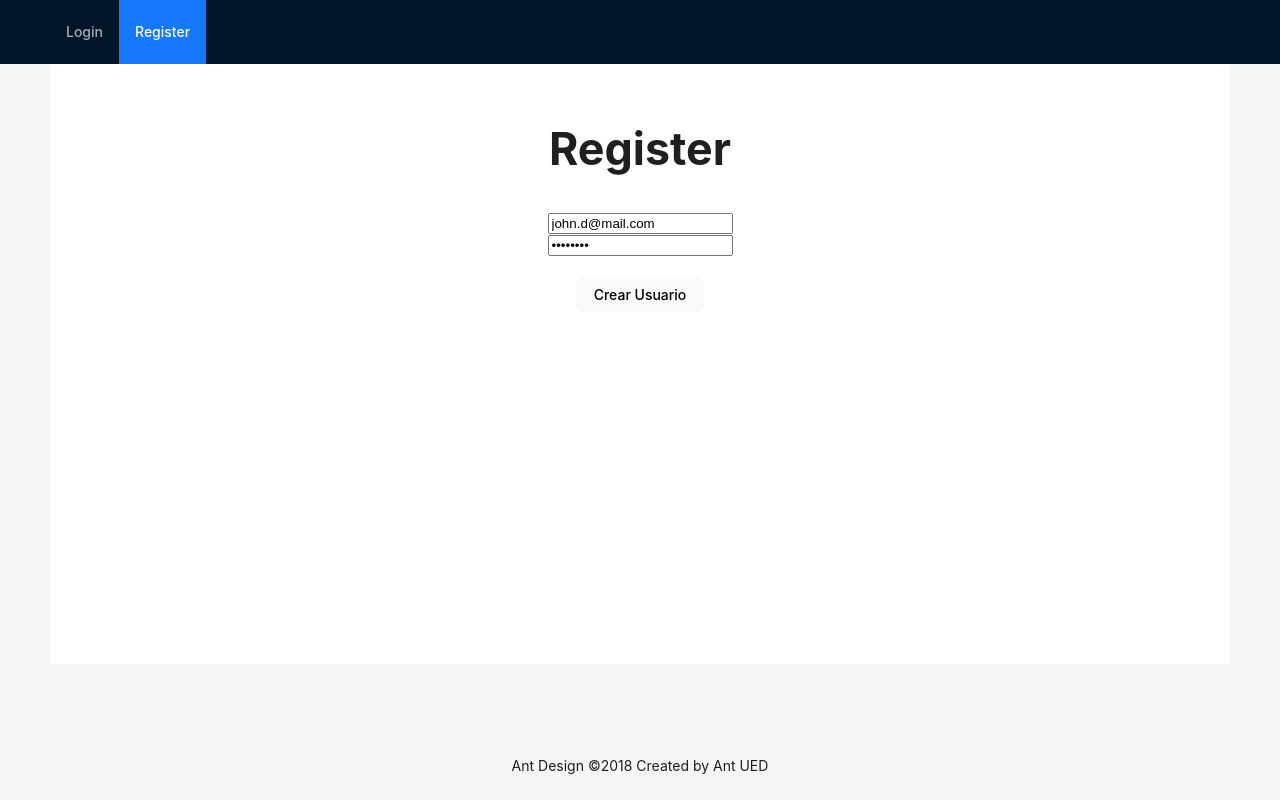
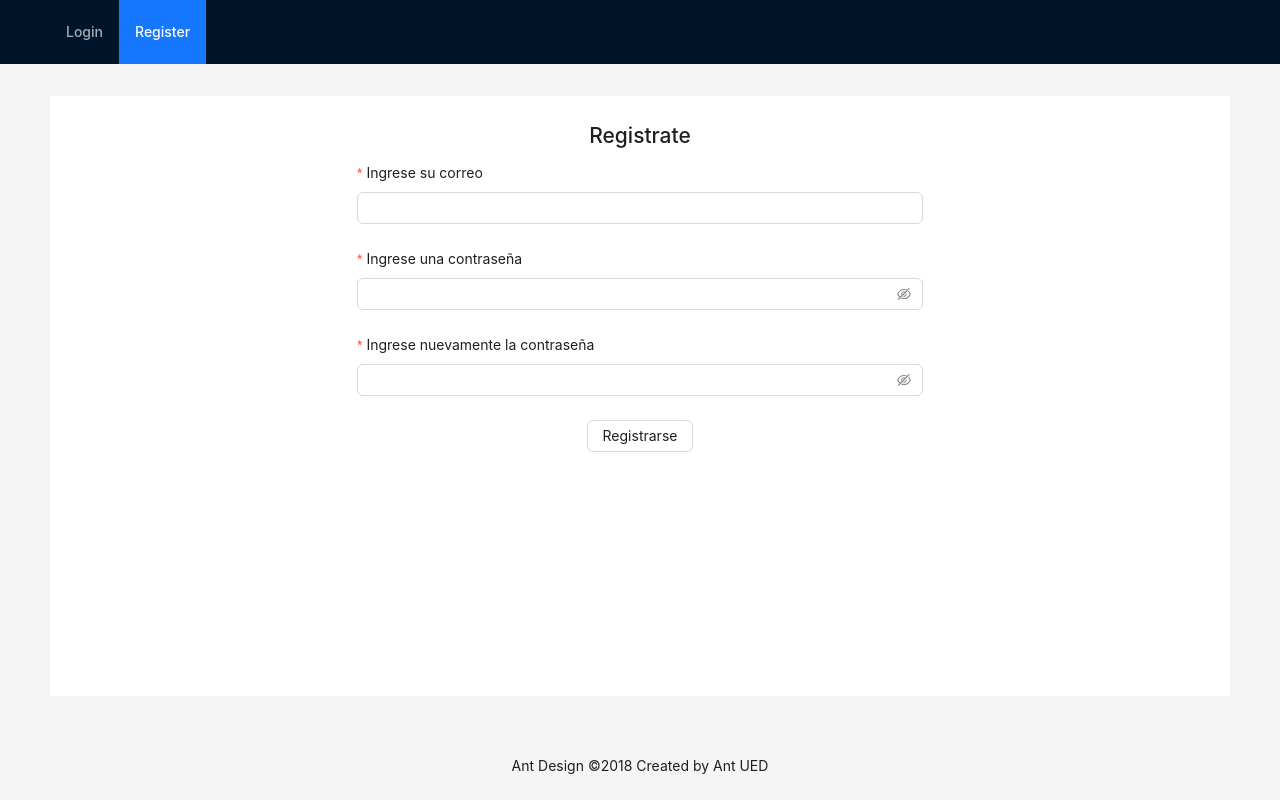
Before and after one commit to kleecollage/Vue-Fundamentals, a Vue app: page /register in a window 1280 px wide. Built offline with nearby package versions, Linux system fonts and the light colour scheme.

Commit message:
Views update
AntDesign immplemented

```diff
--- a/src/App.vue
+++ b/src/App.vue
@@ -26,7 +26,8 @@
     </a-layout-header>
 
     <a-layout-content style="padding: 0 50px;">
-      <div :style="{ background: '#fff', padding: '24px', minHeight: '75vh'}">
+      <a-breadcrumb style="margin: 16px 0" />
+      <div class="container">
         <div v-if="userStore.loadingSession"> loading user ... </div>
         <router-view></router-view>
       </div>
@@ -60,7 +61,6 @@ watch(
 </script>
 
 <style scoped>
-
 .site-layout-content {
   min-height: 280px;
   padding: 24px;
@@ -81,4 +81,14 @@ watch(
 [data-theme='dark'] .site-layout-content {
   background: #141414;
 }
+
+.container{
+  min-height: 75vh;
+  padding: 24px;
+  background: #fff;
+}
+
+.text-center{
+  text-align: center;
+}
 </style>
--- /dev/null
+++ b/src/components/AddForm.vue
@@ -0,0 +1,51 @@
+<template>
+  <a-form name="addform" autocomplete="off" layout="vertical" :model="formState" @finish="onFinish">
+
+    <a-form-item name="url" label="Ingrese una url" :rules="[{
+      required: true,
+      whitespace: true,
+      pattern: /^https?:\/\/[\w\-]+(\.[\w\-]+)+[/#?]?.*$/,
+      message: 'Esta URL no es valida'
+    }]">
+      <a-input v-model:value="formState.url" />
+    </a-form-item>
+
+    <a-form-item>
+      <a-button type="default" html-type="submit" :loading="databaseStore.loading">
+        Agregar URL
+      </a-button>
+    </a-form-item>
+
+  </a-form>
+</template>
+
+<script setup>
+import { reactive } from 'vue';
+import { useDatabaseStore } from '../stores/database'
+import { message } from "ant-design-vue";
+
+// CONSTS
+const databaseStore = useDatabaseStore();
+const formState = reactive({
+  url: ''
+})
+
+// METHODS
+const onFinish = async (value) => {
+  console.log('todo correcto ' + value)
+  const error = await databaseStore.addUrl(formState.url);
+  if (!error) {
+    return message.success('URL agregada')
+  }
+
+  switch(error) {
+    // TODO: buscar los cases de error
+    default:
+      message.error(
+        "Ocurrio un error en el servidor. Contacte con el administrador"
+      );
+      break;
+  }
+}
+
+</script>
--- a/src/main.js
+++ b/src/main.js
@@ -3,6 +3,7 @@ import './style.css'
 import App from './App.vue'
 import router from './router'
 import { createPinia } from 'pinia'
+import 'ant-design-vue/dist/reset.css';
 
 const app = createApp(App)
 const pinia = createPinia()
--- a/src/stores/database.js
+++ b/src/stores/database.js
@@ -14,10 +14,11 @@ import { auth, db } from '../firebaseConfig';
 import { nanoid } from 'nanoid';
 import router from '../router';
 
-export const userDatabaseStore = defineStore('database', {
+export const useDatabaseStore = defineStore('database', {
 	state: () => ({
 		documents: [],
 		loadingDoc: false,
+		loading: false,
 	}),
 	actions: {
 		// READ
@@ -47,6 +48,7 @@ export const userDatabaseStore = defineStore('database', {
 		},
 		// CREATE
 		async addUrl(name) {
+			this.loading = true
 			try {
 				const objetoDoc = {
 					name: name,
@@ -60,10 +62,13 @@ export const userDatabaseStore = defineStore('database', {
 				});
 			} catch (error) {
 				console.log(error);
+			} finally {
+				this.loading = false
 			}
 		},
 		// DELETE
 		async deleteUrl(id) {
+			this.loading = true
 			try {
 				const docRef = doc(db, 'urls', id);
 				const docSnap = await getDoc(docRef);
@@ -77,13 +82,19 @@ export const userDatabaseStore = defineStore('database', {
 				}
 
 				await deleteDoc(docRef);
+
 				this.documents = this.documents.filter((item) => item.id !== id);
+
 			} catch (error) {
-				console.log(error);
+				// console.log(error.code);
+				return error.message
+			} finally {
+				this.loading = false
 			}
 		},
 		// GET ONE
 		async getUrl(id) {
+			this.loading = true
 			try {
 				const docRef = doc(db, 'urls', id);
 				const docSnap = await getDoc(docRef);
@@ -95,10 +106,13 @@ export const userDatabaseStore = defineStore('database', {
 				return docSnap.data().name;
 			} catch (error) {
 				console.log(error.nessage);
+			} finally {
+				this.loading = false
 			}
 		},
 		// UPDATE
 		async updateUrl(id, name) {
+			this.loading = true
 			try {
 				const docRef = doc(db, 'urls', id);
 				const docSnap = await getDoc(docRef);
@@ -114,9 +128,15 @@ export const userDatabaseStore = defineStore('database', {
 				this.documents = this.documents.map((item) =>
 					item.id == id ? { ...item, name: name } : item
 				);
-        router.push('/')
+
+				router.push('/');
 			} catch (error) {
-				console.log(error);
+				console.log(error.message);
+
+				return error.message
+
+			} finally {
+				this.loading = false
 			}
 		},
 	},
--- a/src/stores/user.js
+++ b/src/stores/user.js
@@ -7,7 +7,7 @@ import {
 } from 'firebase/auth';
 import router from '../router';
 import { auth } from '../firebaseConfig';
-import { userDatabaseStore } from './database';
+import { useDatabaseStore } from './database';
 
 export const useUserStore = defineStore('userStore', {
 	state: () => ({
@@ -25,9 +25,10 @@ export const useUserStore = defineStore('userStore', {
 					password
 				);
 				this.userData = { email: user.email, uid: user.uid };
-				router.push('/');
+				router.push('/login');
 			} catch (error) {
-				console.log(error);
+				console.log(error.code);
+				return error.code
 			} finally {
 				this.loadingUser = false;
 			}
@@ -43,15 +44,16 @@ export const useUserStore = defineStore('userStore', {
 				);
 				this.userData = { email: user.email, uid: user.uid };
 				router.push('/');
-			} catch (e) {
-				console.log(e);
+			} catch (error) {
+				console.log(error.code);
+				return error.code
 			} finally {
 				this.loadingUser = false;
 			}
 		},
 
 		async logoutUser() {
-			const databaseStore = userDatabaseStore();
+			const databaseStore = useDatabaseStore();
 			databaseStore.$reset();
 			try {
 				await signOut(auth);
@@ -81,6 +83,5 @@ export const useUserStore = defineStore('userStore', {
 			});
 		},
 
-
 	},
 });
--- a/src/views/EditView.vue
+++ b/src/views/EditView.vue
@@ -1,32 +1,68 @@
 <template>
-  <h1>Edit ID: route.params</h1>
-  <form @submit.prevent="handleSubmit">
-    <input type="text" placeholder="Ingrese URL" v-model="url">
-    <br /> <br />
-    <button type="submit">Actualizar</button>
-  </form>
+  <h1>Edit ID: {{ route.params.id }}</h1>
+  <a-form name="editform" autocomplete="off" layout="vertical" :model="formState" @finish="onFinish">
+
+    <a-form-item name="url" label="Ingrese una url" :rules="[{
+      required: true,
+      whitespace: true,
+      pattern: /^https?:\/\/[\w\-]+(\.[\w\-]+)+[/#?]?.*$/,
+      message: 'Esta URL no es valida'
+    }]">
+      <a-input v-model:value="formState.url" />
+    </a-form-item>
+
+    <a-form-item>
+      <a-button type="default" html-type="submit" :loading="databaseStore.loading">
+        Actualizar
+      </a-button>
+    </a-form-item>
+
+  </a-form>
+
 
 </template>
 
 <script setup>
-// imports
-import { onMounted, ref } from 'vue';
+// IMPORTS
+import { onMounted, reactive } from 'vue';
 import { useRoute } from 'vue-router';
-import { userDatabaseStore } from '../stores/database';
+import { useDatabaseStore } from '../stores/database';
+import { message } from 'ant-design-vue';
 
-// consts
+// CONSTS
 const route = useRoute();
-const databaseStore = userDatabaseStore();
-const url = ref('');
+const databaseStore = useDatabaseStore();
+const formState = reactive({
+  url: "",
+})
 
-// methods
-const handleSubmit = () => {
-  // TODO: validaciones dle input
-  databaseStore.updateUrl(route.params.id, url.value);
+// METHODS
+const onFinish = async (value) => {
+  console.log('todo correcto ' + value)
+  const error = await databaseStore.updateUrl(route.params.id, formState.url);
+  if (!error) {
+    formState.url = "";
+    return message.success('URL actualizada')
+  }
+
+  switch (error) {
+    // TODO: buscar los cases de error
+    default:
+      message.error(
+        "Ocurrio un error en el servidor. Contacte con el administrador"
+      );
+      break;
+  }
 }
 
-onMounted( async() => {
-  url.value = await databaseStore.getUrl(route.params.id)
+// el siguiente metodo se sustituye por el uso de ant-design
+// const handleSubmit = () => {
+//   // TODO: validaciones dle input
+//   databaseStore.updateUrl(route.params.id, url.value);
+// }
+
+onMounted(async () => {
+  formState.url = await databaseStore.getUrl(route.params.id)
 })
 
 // calls
--- a/src/views/HomeView.vue
+++ b/src/views/HomeView.vue
@@ -1,38 +1,64 @@
 <template>
   <h1>Home</h1>
   <p>Bienvenido {{ userStore.userData?.email }}</p>
+  <!-- COMPONENTE -->
+  <add-form />
+  <!-- TODO: SPINNER -->
+  <p v-if="databaseStore.loadingDoc">Loading Docs ....</p>
+  <!-- DATA CONTENT -->
+   <a-space direction="vertical" v-if="!databaseStore.loadingDoc" style="width: 100%">
+     <a-card v-for="item of databaseStore.documents" :title="'SHORT - ' + item.short" style="background-color: lightcyan;">
+      <template #extra />
+      <p>URL: {{ item.name }}</p>
+      <a-space>
+        <a-button type="default" @click="router.push(`/edit/${item.id}`)">
+          Editar
+        </a-button>
 
-  <form @submit.prevent="handleSubmit">
-    <input v-model="url" type="text" placeholder="Ingrese URL " />
-    <button type="submit">Agregar</button>
-  </form>
-
-  <p v-if="databaseStore.loadingDoc">Loading Docs ....</p>
-  <ul v-else>
-    <li v-for="item in databaseStore.documents" :key="item.id">
-       ID: {{ item.id }} <br /> URL: {{ item.name }} <br /> SHORT: {{ item.short }} <br />
-       <button @click="databaseStore.deleteUrl(item.id)">Eliminar</button> &nbsp;
-       <button @click="router.push(`/edit/${item.id}`)">Editar</button>
-       <hr /> <br />
-    </li>
-  </ul>
+        <a-popconfirm
+         title="¿Seguro deseas eliminar este elemento?"
+         ok-text="Awebo Perro"
+         cancel-text="En otro momento"
+         @confirm="confirm(item.id)"
+         @cancel="cancel"
+        >
+          <a-button danger :disabled="databaseStore.loading"> <!-- se sustituye por el metodo sugerido de ant-design @click="databaseStore.deleteUrl(item.id) -->
+            Eliminar
+          </a-button>
+        </a-popconfirm>
+     </a-space>
+     </a-card>
+   </a-space>
 </template>
 
 <script setup>
 import { useUserStore } from '../stores/user';
-import { userDatabaseStore } from '../stores/database';
-import { ref } from 'vue';
+import { useDatabaseStore } from '../stores/database';
 import { useRouter } from 'vue-router';
+import { message } from 'ant-design-vue';
 
 const router = useRouter();
 const userStore = useUserStore();
-const databaseStore = userDatabaseStore();
-const url = ref('');
+const databaseStore = useDatabaseStore();
 
-const handleSubmit = () => {
-  // TODO: validaciones de la url
-  databaseStore.addUrl(url.value);
+const confirm = async(id) => {
+  const error = await databaseStore.deleteUrl(id)
+  if (!error) {
+    return message.success('Se elimino correctamente')
+  }
+  return message.error(error)
 }
+
+const cancel = () => {
+  message.success('El elemento se conserva')
+}
+
+// Sustiumos el siguiente metodo en el componente <add-form/>
+// const url = ref('');
+// const handleSubmit = () => {
+//   // TODO: validaciones de la url
+//   databaseStore.addUrl(url.value);
+// }
 
 databaseStore.getUrls();
 
--- a/src/views/LoginView.vue
+++ b/src/views/LoginView.vue
@@ -1,30 +1,96 @@
 <template>
-  <h1>Login</h1>
-  <form @submit.prevent="handleSubmit">
-    <input type="email" placeholder="Ingrese su email" v-model.trim="email">
-    <br />
-    <input type="password" placeholder="Ingrese su contraseña" v-model.trim="password">
-    <br /> <br />
-    <button type="submit" :disabled="userStore.loadingUser">Acceder</button>
-  </form>
+  <h2 class="text-center">Iniciar Sesion</h2>
+  <a-row>
+    <a-col :xs="{span: 24}" :sm="{span: 12, offset: 6}" >
+      <!-- @submit.prevent="handleSubmit" -->
+      <a-form
+        name="basicLogin"
+        autocomplete="off"
+        layout="vertical"
+        :model="formState"
+        @finish="onFinish"
+        @finishFailed="onFinishFailed"
+      >
+        <a-form-item
+          name="email"
+          label="Ingresa tu correo"
+          :rules="[{
+            required: true,
+            whitespace: true,
+            type: 'email',
+            message: 'ingresa un correo valido'
+          }]"
+        >
+          <a-input v-model:value="formState.email"></a-input>
+        </a-form-item>
+
+        <a-form-item
+          name="password"
+          label="Ingresa tu contraseña"
+          :rules="[{
+            required: true,
+            min: 6,
+            message: 'ingresa una contraseña de almenos 6 caracteres',
+          }]"
+        >
+          <a-input-password v-model:value="formState.password"></a-input-password>
+        </a-form-item>
+
+        <a-button type="default" html-type="submit" :loading="userStore.loadingUser">
+          Acceder
+        </a-button>
+
+      </a-form>
+    </a-col>
+  </a-row>
 </template>
 
 <script setup>
-import { ref } from 'vue';
+import { reactive } from 'vue';
 import { useUserStore } from '../stores/user';
+import { message } from 'ant-design-vue';
 
+// CONSTS
+// const email = ref('john.d@mail.com');
+// const password = ref('12345678');
 const userStore = useUserStore();
+const formState = reactive({
+  email: "john.d@mail.com",
+  password: "12345678"
+})
 
-const email = ref('john.d@mail.com');
-const password = ref('12345678');
+// METHODS
+/* ahora validamos desde ant-design
+const handleSubmit = async() => {
+  // if (!email.value || password.value.length < 6) {
+  //   return alert('¡Hay campos vacios!')
+  // }
+   await userStore.loginUser(formState.email, formState.password)
+}
+*/
 
+const onFinish = async(values) => {
+  console.log("Success: ", values)
+  const error = await userStore.loginUser(formState.email, formState.password)
 
-const handleSubmit = async() => {
-  if (!email.value || password.value.length < 6) {
-    return alert('¡Hay campos vacios!')
+  if (!error){
+    return message.success('Bienvenido')
   }
-  await userStore.loginUser(email.value, password.value)
+
+  switch (error) {
+    // TODO: implementar mas cases
+    case 'auth/invalid-credential':
+      message.warning('Usuario o contraseña invalidos')
+      break;
+    default:
+      message.warning('Ha ocurrido un error. Contacte al administrador')
+      break;
+  }
 }
+
+const onFinishFailed = errorInfo => {
+  console.log('Failed: ', errorInfo);
+};
 
 
 </script>
--- a/src/views/RegisterView.vue
+++ b/src/views/RegisterView.vue
@@ -1,33 +1,111 @@
 <template>
-  <h1>Register</h1>
-  <form @submit.prevent="handleSubmit">
-    <input type="email" placeholder="Ingrese su email" v-model.trim="email">
-    <br />
-    <input type="password" placeholder="Ingrese su contraseña" v-model.trim="password">
-    <br /> <br />
-    <button type="submit" :disabled="userStore.loadingUser">Crear Usuario</button>
-  </form>
+  <h2 class="text-center">Registrate</h2>
+  <a-row>
+    <a-col :xs="{span: 24}" :sm="{span: 12, offset: 6}">
+      <a-form
+        name="basicRegister"
+        :model="formState"
+        layout="vertical"
+        @finish="onFinish"
+        @finishFailed="onFinishFailed"
+      >
+
+        <a-form-item
+          name="email"
+          label="Ingrese su correo"
+          :rules="[{
+            required: true,
+            whitespace: true,
+            message: 'Ingrese un correo valido',
+            type: 'email'
+          }]"
+        >
+          <a-input v-model:value="formState.email"/>
+        </a-form-item>
+
+        <a-form-item
+          name="password"
+          label="Ingrese una contraseña"
+          :rules="[{
+            required: true,
+            min: 6,
+            whitespace: true,
+            message: 'La contraseña debe tener almenos 6 caracteres',
+          }]"
+        >
+          <a-input-password v-model:value="formState.password" type="password" />
+        </a-form-item>
+
+        <a-form-item
+          name="repassword"
+          label="Ingrese nuevamente la contraseña"
+          :rules="[{
+            required: true,
+            min: 6,
+            whitespace: true,
+            validator: validatePass,
+          }]"
+        >
+          <a-input-password v-model:value="formState.repassword" type="password" />
+        </a-form-item>
+
+        <a-button type="default" html-type="submit" :loading="userStore.loadingUser" >
+            Registrarse
+          </a-button>
+      </a-form>
+    </a-col>
+  </a-row>
 </template>
 
 <script setup>
-import { ref } from 'vue';
+// IMPORTS
+import { reactive } from 'vue';
 import { useUserStore } from '../stores/user';
-// import { useRouter } from 'vue-router';
-
-const userStore = useUserStore();
-// const router = useRouter();
-
-const email = ref('john.d@mail.com');
-const password = ref('12345678');
+import { message } from 'ant-design-vue';
 
 
-const handleSubmit = async() => {
-  if (!email.value || password.value.length < 6) {
-    return alert('¡Hay campos vacios!')
+// CONSTS
+const userStore = useUserStore();
+const formState = reactive({
+  email: "",
+  password: "",
+  repassword: "",
+})
+
+// METHODS
+const validatePass = async(_rule, value) => {
+  if (value === '') {
+    return Promise.reject('Verifique su contraseña')
   }
-  await userStore.registerUser(email.value, password.value)
-  // router.push('/')
+  if (value !== formState.password) {
+    return Promise.reject('Las contraseñas no son iguales')
+  }
+
+  return Promise.resolve()
 }
+
+const onFinish = async(values) => {
+  console.log("Success: ", values)
+  const error = await userStore.registerUser(formState.email, formState.password)
+
+  if (!error){
+    return message.success('Revisa tu correo electronico y verificalo')
+  }
+
+  switch (error) {
+    case 'auth/email-already-in-use':
+      message.warning('Este correo ya esta registrado')
+      break;
+    default:
+      message.warning('Ha ocurrido un error. Contacte al administrador')
+      break;
+  }
+};
+
+
+const onFinishFailed = errorInfo => {
+  console.log('Failed: ', errorInfo);
+};
 
 
 </script>
```
